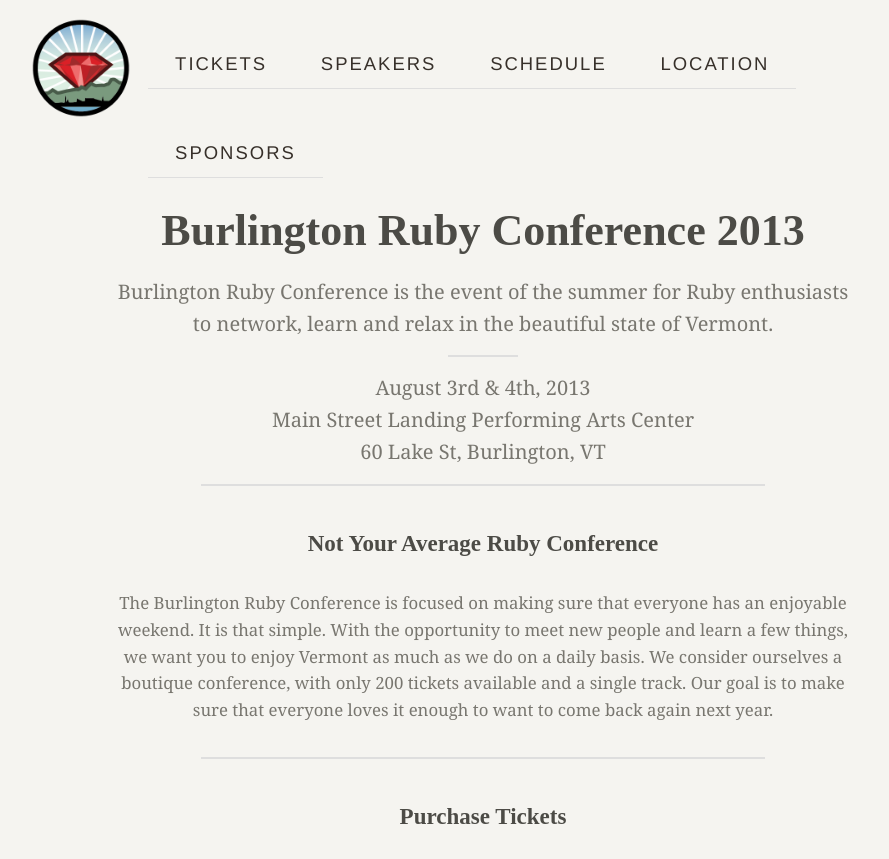
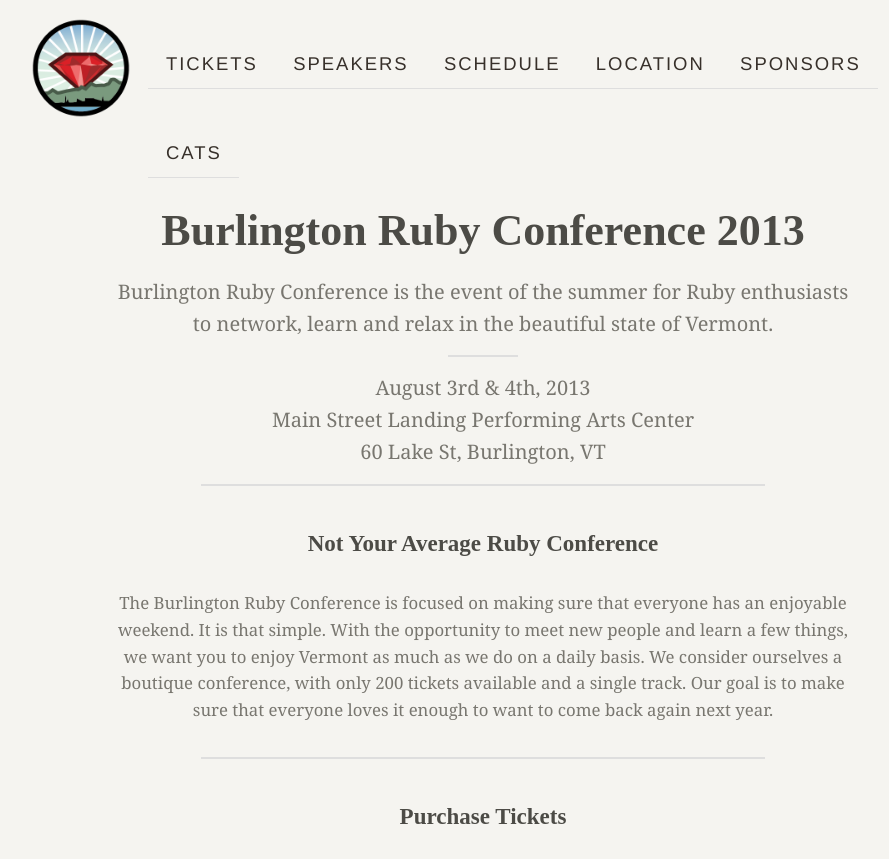
Before and after one commit to burlingtonruby/buruco2013, a Jekyll site: the page built from index.html, in a window 1280 px wide, cut to the strip 0-859 px from the top of the page. Shown: the whole strip, without its empty margins (157-1046 px from the left). Built offline with Jekyll 4.4.1, drawn with Linux system fonts in a browser that asks for light colours; nearby versions of some CDN libraries; some of the changed text lies outside the part shown.

```diff
--- a/_layouts/main.html
+++ b/_layouts/main.html
@@ -39,6 +39,7 @@
         <li><a href="speakers.html#schedule">Schedule</a></li>
         <li><a href="index.html#location">Location</a></li>
         <li><a href="sponsors.html">Sponsors</a></li>
+        <li><a href="cat.html">Cats</a></li>
       </ul>
     </div>
   </div>
--- a/css/style.css
+++ b/css/style.css
@@ -116,7 +116,7 @@ a, a:visited, a:hover { color:#666; }
   font-size: 112.5%;
   font-weight: 400;
   letter-spacing: 2px;
-  padding: .5em 1em;
+  padding: .5em 0.5em;
   text-align: left;
   text-decoration: none;
   text-transform: uppercase;
@@ -134,7 +134,7 @@ a, a:visited, a:hover { color:#666; }
     margin: 0;
     moz-transition: background .5s ease;
     o-transition: background .5s ease;
-    padding: .5em 1em;
+    padding: .5em 0.5em;
     text-align: center;
     transition: background .5s ease;
     webkit-font-smoothing: antialiased;
--- a/index.html
+++ b/index.html
@@ -180,93 +180,6 @@ text-align:left;" ></div>
       </div>
     </div>
   </div>
-  <div id="cats" class="section row">
-    <div class="large devider"></div>
-    <div class="ten columns centered">
-      <h4>Conference Cats</h4>
-      <div class="row">
-        <div class="three columns supporter">
-          <div class="supporter-frame">
-            <a href="https://twitter.com/sofiathecat" target="_blank"><img src="images/cats/sofia.jpg"
-              alt="sofia"></a></div>
-          <p>Sofia</p>
-        </div>
-        <div class="three columns supporter">
-          <div class="supporter-frame"><a href="https://twitter.com/ACatNamedPortia"
-              title="Portia" target="_blank"><img src="images/cats/portia.jpg"
-            alt="Portia"></a></div>
-          <p>Portia</p>
-        </div>
-        <div class="three columns supporter">
-          <div class="supporter-frame"><a href="https://twitter.com/ACatNamedSmiles"
-              title="Smiles" target="_blank"><img src="images/cats/smiles.jpg"
-            alt="Smiles"></a></div>
-          <p>Smiles</p>
-        </div>
-        <div class="three columns supporter">
-          <div class="supporter-frame"><a href="https://twitter.com/BabyCatNichols"
-              title="Baby" target="_blank"><img src="images/cats/baby.jpg"
-            alt="Baby"></a></div>
-          <p>Baby (Frances)</p>
-        </div>
-      </div>
-      <div class="row">
-        <div class="three columns supporter">
-          <div class="supporter-frame"><a href="https://twitter.com/ajaxthedog"
-              title="Ajax" target="_blank"><img src="images/cats/ajax.jpg"
-            alt="Ajax"></a></div>
-          <p>Ajax</p>
-        </div>
-        <div class="three columns supporter">
-          <div class="supporter-frame"><a href="http://www.youtube.com/watch?v=qXnpIwyQ4dM"
-              title="Abbott" target="_blank"><img src="images/cats/abbott.jpg"
-            alt="Abbott"></a></div>
-          <p>Abbott</p>
-        </div>
-        <div class="three columns supporter">
-          <div class="supporter-frame"><a href="cat.html"
-              title="Lobster" target="_blank"><img src="images/cats/lobster.jpg"
-            alt="Lobster"></a></div>
-          <p>Lobster</p>
-        </div>
-        <div class="three columns supporter">
-          <div class="supporter-frame"><a href="cat.html"
-              title="Bandit" target="_blank"><img src="images/cats/miss_bandolino.jpg"
-            alt="Bandit"></a></div>
-          <p>Bandit</p>
-        </div>
-      </div>
-      <div class="row">
-        <div class="three columns supporter">
-          <div class="supporter-frame"><a href="https://twitter.com/rwjblue"
-              title="Rusty The Guinea Girl" target="_blank"><img src="images/cats/rusty.jpg"
-            alt="Rusty The Guinea Girl"></a></div>
-          <p>Rusty The Guinea Girl</p>
-        </div>
-        <div class="three columns supporter">
-          <div class="supporter-frame">
-            <a href="http://www.girldevelopit.com/chapters/burlington" title="Wolly Pants" target="_blank"><img src="images/cats/wolly_pants.jpg" alt="Wolly Pants"></a>
-          </div>
-          <p>Wolly Pants</p>
-        </div>
-        <div class="three columns supporter">
-          <div class="supporter-frame">
-            <a href="http://www.youtube.com/watch?v=d-A3k65Qc1Y" title="Sebastian" target="_blank"><img src="images/cats/sebastian.jpg" alt="Sebastian"></a>
-          </div>
-          <p>Sebastian</p>
-        </div>
-        <div class="three columns supporter">
-          <div class="supporter-frame">
-            <a href="http://batmanjs.org/" title="Boomer" target="_blank"><img src="images/cats/boomer.jpg" alt="Boomer"></a>
-          </div>
-          <p>Boomer</p>
-        </div>
-      </div>
-      <p>These are the awesome cats (and dogs) that have supported the
-      conference. Thank you!</p>
-      <p><a href="cat.html">Have a furry loved one you would like to sponsor?</a></p>
-    </div>
-  </div>
   <div id="location" class="section row">
     <div class="large devider"></div>
     <div class="ten columns centered">
```
